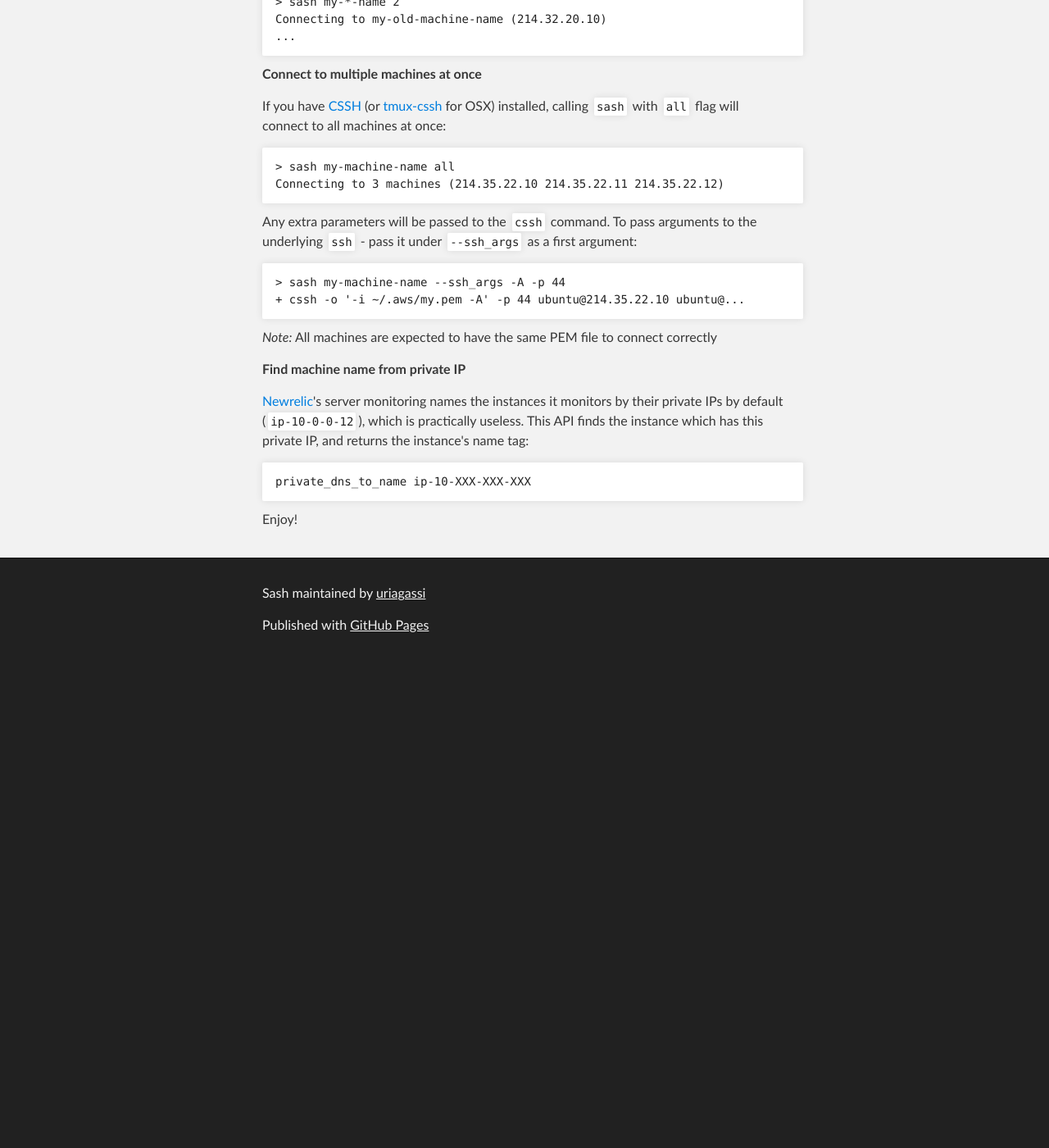
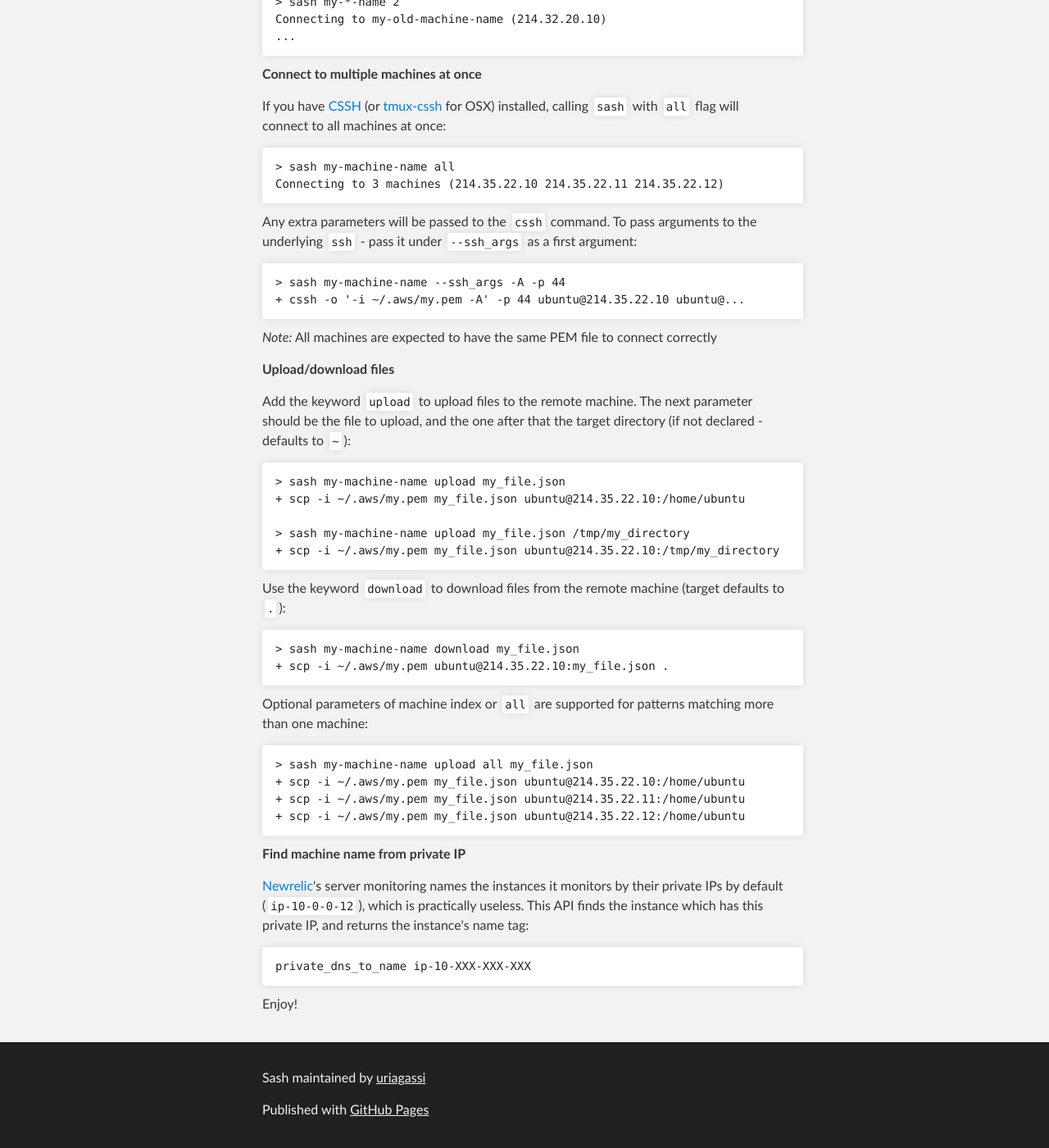
Before and after one commit to uriagassi/sash, a Jekyll site: the page index.html, which Jekyll copies as it is, in a window 1280 px wide and 1400 px high, scrolled down 2100 px. Shown: the whole window at 82% size. Built offline with Jekyll 4.4.1, drawn with Linux system fonts in a browser that asks for light colours; Markdown is read by kramdown in place of the engine named in the settings; before the commit the page ends 2909 px from its top, so only the background shows below that.

```diff
--- a/index.html
+++ b/index.html
@@ -140,6 +140,31 @@ Connecting to 3 machines (214.35.22.10 214.35.22.11 214.35.22.12)
 
 <p><em>Note:</em> All machines are expected to have the same PEM file to connect correctly</p>
 
+<p><strong>Upload/download files</strong></p>
+
+<p>Add the keyword <code>upload</code> to upload files to the remote machine. The next parameter should be the file to upload, and the one after that the target directory (if not declared - defaults to <code>~</code>):</p>
+
+<pre><code>&gt; sash my-machine-name upload my_file.json
++ scp -i ~/.aws/my.pem my_file.json ubuntu@214.35.22.10:/home/ubuntu
+
+&gt; sash my-machine-name upload my_file.json /tmp/my_directory
++ scp -i ~/.aws/my.pem my_file.json ubuntu@214.35.22.10:/tmp/my_directory
+</code></pre>
+
+<p>Use the keyword <code>download</code> to download files from the remote machine (target defaults to <code>.</code>):</p>
+
+<pre><code>&gt; sash my-machine-name download my_file.json
++ scp -i ~/.aws/my.pem ubuntu@214.35.22.10:my_file.json .
+</code></pre>
+
+<p>Optional parameters of machine index or <code>all</code> are supported for patterns matching more than one machine:</p>
+
+<pre><code>&gt; sash my-machine-name upload all my_file.json
++ scp -i ~/.aws/my.pem my_file.json ubuntu@214.35.22.10:/home/ubuntu
++ scp -i ~/.aws/my.pem my_file.json ubuntu@214.35.22.11:/home/ubuntu
++ scp -i ~/.aws/my.pem my_file.json ubuntu@214.35.22.12:/home/ubuntu
+</code></pre>
+
 <p><strong>Find machine name from private IP</strong></p>
 
 <p><a href="http://www.newrelic.com">Newrelic</a>'s server monitoring names the instances it monitors by their private IPs by default (<code>ip-10-0-0-12</code>), which is practically useless.
```
Also changed, not shown: params.json (+1 -1 lines).
